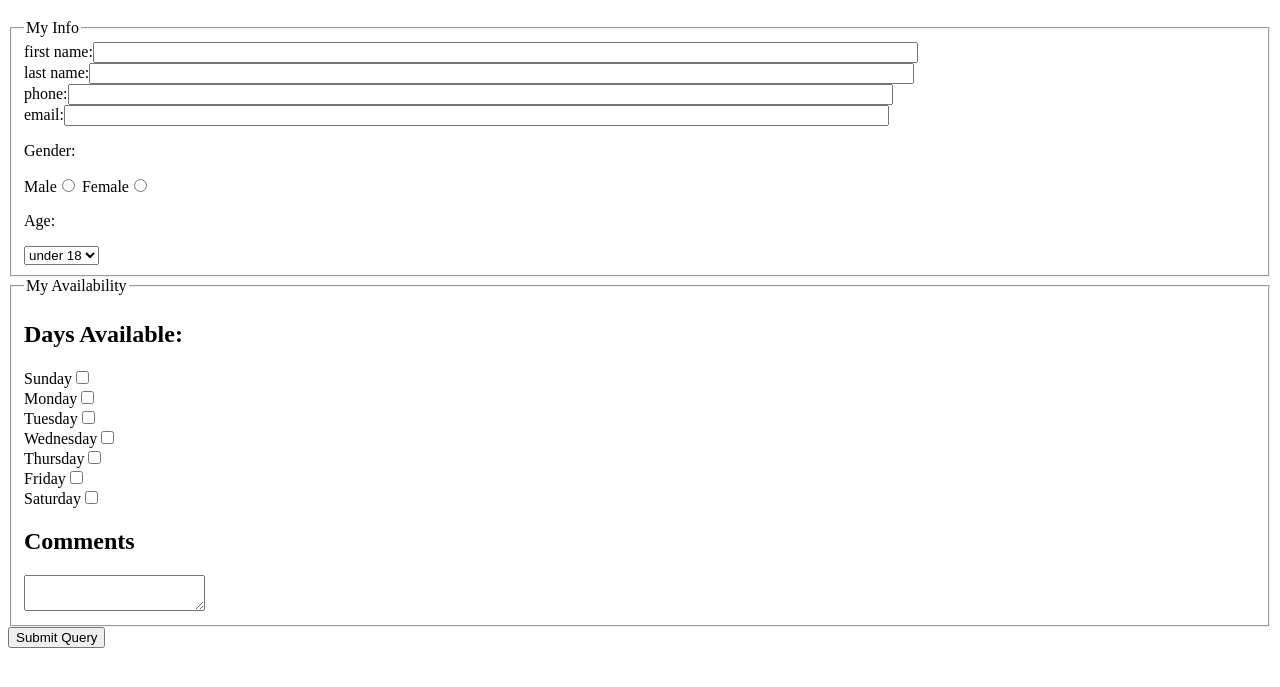
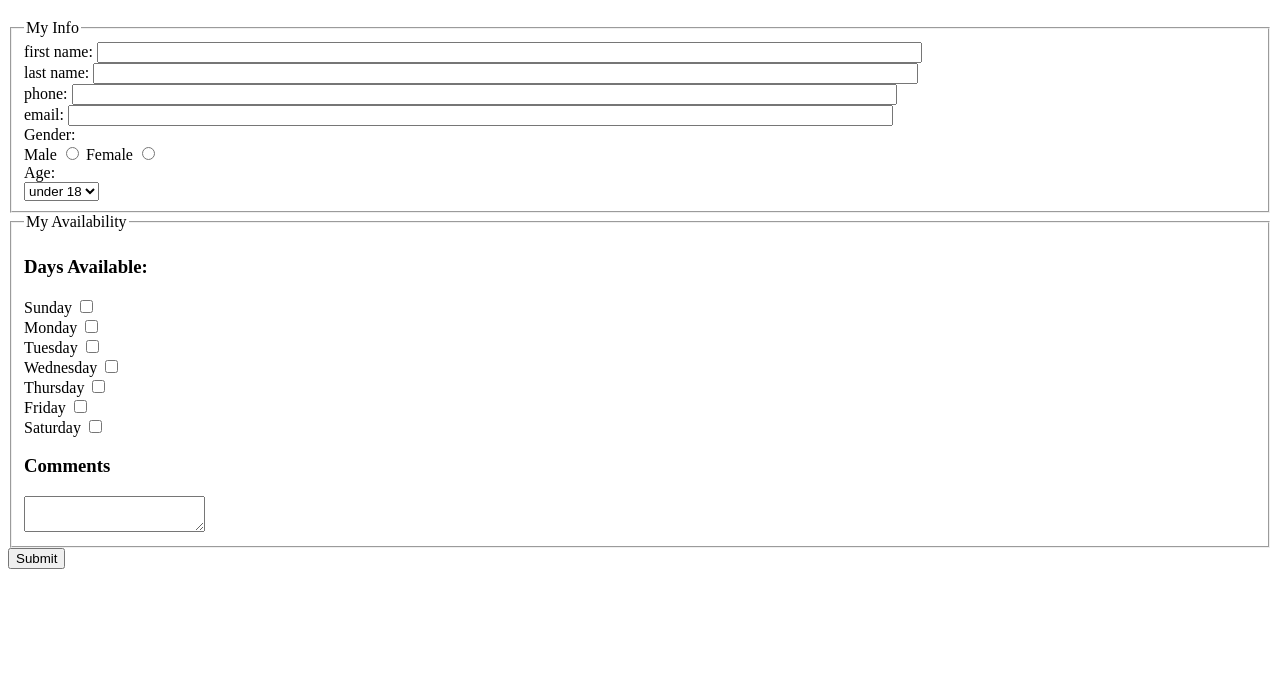
Before and after one commit to paperpages/webdev_lab5, a plain HTML site: page index.html in a window 1280 px wide. Shown: the part 61-748 px from the top of the page. Drawn offline with Linux system fonts and the light colour scheme.

Commit message:
File comparison updates
Added spaces after labels, moved size from the end to the beginning of the tag, and other minor changes

```diff
--- a/index.html
+++ b/index.html
@@ -6,41 +6,41 @@
 </head>
 <body>
   <h1>Volunteer Form</h1>
-  <form method="post" action="http://bloomingdale.sat.iit.edu/kriedan/lab3formscript.php">
+  <form action="http://bloomingdale.sat.iit.edu/kriedan/lab3formscript.php" method="post">
     <fieldset>
       <legend>My Info</legend>
-      <div><label>first name:<input type="text" name="first_name_field" size="100"></label></div>
-      <div><label>last name:<input type="text" name="last_name_field" size="100"></label></div>
-      <div><label>phone:<input type="text" name="phone_field" size="100"></label></div>
-      <div><label>email:<input type="text" name="email_field" size="100"></label></div>
-      <div><p>Gender:</p></div>
-        <div>
-          <label>Male<input type="radio" name="gender_field" value="m"></label>
-          <label>Female<input type="radio" name="gender_field" value="f"></label>
-        </div>
-      <div><p>Age:</p></div>
-      <div><select name="age_field">
-        <option value="under">under 18</option>
-        <option value="over">over 18</option>
-      </select></div>
+      <div><label>first name: <input size="100" type="text" name="first_name_field"></label></div>
+      <div><label>last name: <input size="100" type="text" name="last_name_field"></label></div>
+      <div><label>phone: <input size="100" type="text" name="phone_field"></label></div>
+      <div><label>email: <input size="100" type="text" name="email_field"></label></div>
+      <div>Gender: </div>
+      <div>
+        <label>Male <input type="radio" name="gender_field" value="male"></label>
+        <label>Female <input type="radio" name="gender_field" value="female"></label>
+      </div>
+      <div>Age: </div>
+      <select name="age_field">
+        <option>under 18</option>
+        <option>over 18</option>
+      </select>
     </fieldset>
     <fieldset>
       <legend>My Availability</legend>
-      <h2>Days Available:</h2>
-        <div><label>Sunday<input type="checkbox" name="available_field[]" value="sun"></label></div>
-        <div><label>Monday<input type="checkbox" name="available_field[]" value="mon"></label></div>
-        <div><label>Tuesday<input type="checkbox" name="available_field[]" value="tue"></label></div>
-        <div><label>Wednesday<input type="checkbox" name="available_field[]" value="wed"></label></div>
-        <div><label>Thursday<input type="checkbox" name="available_field[]" value="thu"></label></div>
-        <div><label>Friday<input type="checkbox" name="available_field[]" value="fri"></label></div>
-        <div><label>Saturday<input type="checkbox" name="available_field[]" value="sat"></label></div>
+      <h3>Days Available:</h3>
       <div>
-        <h2>Comments</h2>
+        <div><label>Sunday <input type="checkbox" name="available_field[]" value="sunday"></label></div>
+        <div><label>Monday <input type="checkbox" name="available_field[]" value="monday"></label></div>
+        <div><label>Tuesday <input type="checkbox" name="available_field[]" value="tuesday"></label></div>
+        <div><label>Wednesday <input type="checkbox" name="available_field[]" value="wednesday"></label></div>
+        <div><label>Thursday <input type="checkbox" name="available_field[]" value="thursday"></label></div>
+        <div><label>Friday <input type="checkbox" name="available_field[]" value="friday"></label></div>
+        <div><label>Saturday <input type="checkbox" name="available_field[]" value="saturday"></label></div>
+        <h3>Comments</h3>
         <textarea name="comments_field"></textarea>
       </div>
-      <input type="hidden" name="hidden_field" value="Paige">
     </fieldset>
-    <input type="submit" value="Submit Query">
+    <input type="hidden" name="hidden_field" value="Paige">
+    <input type="submit">
   </form>
 </body>
 </html>
```
